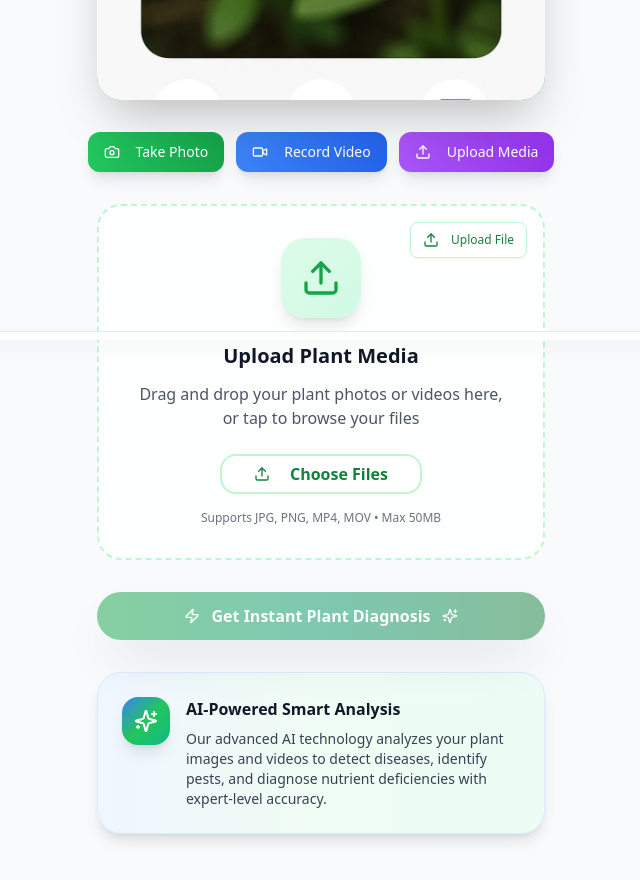
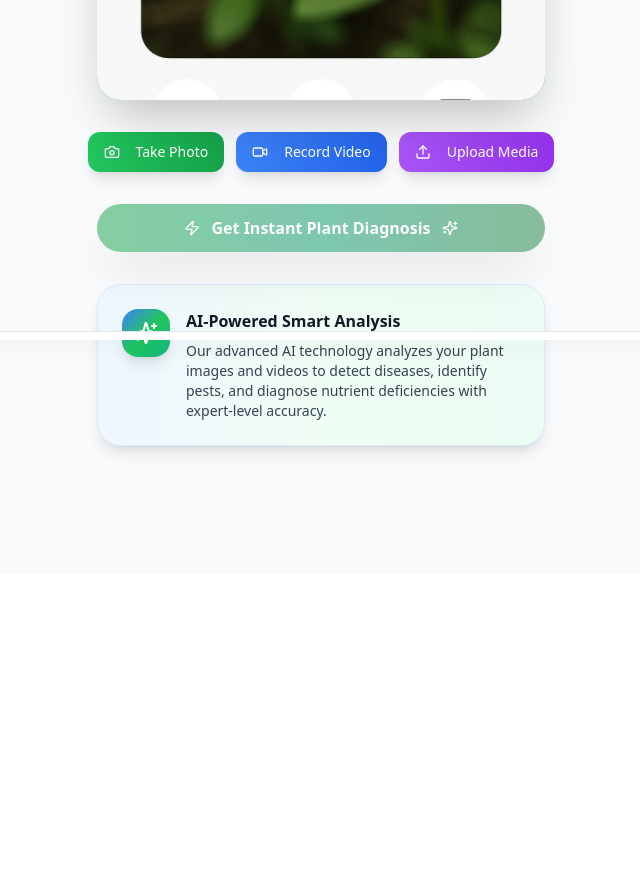
Before and after one commit to charantejayadavaerpula/plant-doctor-vedio, a React (Vite) app: page / in a window 1280 px wide. Shown: the part 460-1340 px from the top of the page, without its empty margins (319-959 px from the left). After the commit the page ends 1034 px from the top, so only its background shows below. Built offline with nearby package versions, Linux system fonts and the light colour scheme.

Commit message:
Visual edit in Lovable
Edited UI in Lovable

```diff
--- a/src/components/MediaUpload.tsx
+++ b/src/components/MediaUpload.tsx
@@ -1,25 +1,27 @@
-
 import { useState, useRef } from "react";
 import { Button } from "@/components/ui/button";
 import { Upload, Camera, Image, Video, CheckCircle, Sparkles, Zap } from "lucide-react";
 import { analyzeMedia } from "@/lib/geminiService";
 import { useToast } from "@/hooks/use-toast";
 import { CameraCapture } from "./CameraCapture";
-
 interface MediaUploadProps {
   onAnalysisComplete: (report: string) => void;
   isAnalyzing: boolean;
   setIsAnalyzing: (analyzing: boolean) => void;
 }
-
-export const MediaUpload = ({ onAnalysisComplete, isAnalyzing, setIsAnalyzing }: MediaUploadProps) => {
+export const MediaUpload = ({
+  onAnalysisComplete,
+  isAnalyzing,
+  setIsAnalyzing
+}: MediaUploadProps) => {
   const [selectedFile, setSelectedFile] = useState<File | null>(null);
   const [dragActive, setDragActive] = useState(false);
   const [showCamera, setShowCamera] = useState(false);
   const [cameraMode, setCameraMode] = useState<'photo' | 'video'>('photo');
   const fileInputRef = useRef<HTMLInputElement>(null);
-  const { toast } = useToast();
-
+  const {
+    toast
+  } = useToast();
   const handleDrag = (e: React.DragEvent) => {
     e.preventDefault();
     e.stopPropagation();
@@ -29,17 +31,12 @@ export const MediaUpload = ({ onAnalysisComplete, isAnalyzing, setIsAnalyzing }:
       setDragActive(false);
     }
   };
-
   const handleDrop = (e: React.DragEvent) => {
     e.preventDefault();
     e.stopPropagation();
     setDragActive(false);
-
     const files = Array.from(e.dataTransfer.files);
-    const mediaFile = files.find(file =>
-      file.type.startsWith('video/') || file.type.startsWith('image/')
-    );
-
+    const mediaFile = files.find(file => file.type.startsWith('video/') || file.type.startsWith('image/'));
     if (mediaFile) {
       setSelectedFile(mediaFile);
     } else {
@@ -50,7 +47,6 @@ export const MediaUpload = ({ onAnalysisComplete, isAnalyzing, setIsAnalyzing }:
       });
     }
   };
-
   const handleFileSelect = (e: React.ChangeEvent<HTMLInputElement>) => {
     const file = e.target.files?.[0];
     if (file && (file.type.startsWith('video/') || file.type.startsWith('image/'))) {
@@ -63,17 +59,15 @@ export const MediaUpload = ({ onAnalysisComplete, isAnalyzing, setIsAnalyzing }:
       });
     }
   };
-
   const handleAnalyze = async () => {
     if (!selectedFile) return;
-
     setIsAnalyzing(true);
     try {
       const report = await analyzeMedia(selectedFile);
       onAnalysisComplete(report);
       toast({
         title: "Analysis complete!",
-        description: "Your plant disease report is ready",
+        description: "Your plant disease report is ready"
       });
     } catch (error) {
       console.error('Analysis error:', error);
@@ -86,133 +80,45 @@ export const MediaUpload = ({ onAnalysisComplete, isAnalyzing, setIsAnalyzing }:
       setIsAnalyzing(false);
     }
   };
-
   const handleCameraCapture = (file: File) => {
     setSelectedFile(file);
     setShowCamera(false);
   };
-
   const openCamera = (mode: 'photo' | 'video') => {
     setCameraMode(mode);
     setShowCamera(true);
   };
-
   if (showCamera) {
-    return (
-      <CameraCapture
-        mode={cameraMode}
-        onCapture={handleCameraCapture}
-        onClose={() => setShowCamera(false)}
-      />
-    );
+    return <CameraCapture mode={cameraMode} onCapture={handleCameraCapture} onClose={() => setShowCamera(false)} />;
   }
-
-  return (
-    <div className="space-y-4 md:space-y-8 animate-fade-in">
+  return <div className="space-y-4 md:space-y-8 animate-fade-in">
       {/* Camera and Upload Options - Small buttons in horizontal line */}
       <div className="flex gap-3 justify-center">
-        <Button
-          onClick={() => openCamera('photo')}
-          disabled={isAnalyzing}
-          className="h-10 px-4 bg-gradient-to-r from-green-500 to-green-600 hover:from-green-600 hover:to-green-700 text-white rounded-xl flex items-center justify-center space-x-2 shadow-lg hover:shadow-xl transition-all duration-300 hover:scale-105 border-0"
-        >
+        <Button onClick={() => openCamera('photo')} disabled={isAnalyzing} className="h-10 px-4 bg-gradient-to-r from-green-500 to-green-600 hover:from-green-600 hover:to-green-700 text-white rounded-xl flex items-center justify-center space-x-2 shadow-lg hover:shadow-xl transition-all duration-300 hover:scale-105 border-0">
           <Camera className="h-4 w-4" />
           <span className="font-medium text-sm">Take Photo</span>
         </Button>
 
-        <Button
-          onClick={() => openCamera('video')}
-          disabled={isAnalyzing}
-          className="h-10 px-4 bg-gradient-to-r from-blue-500 to-blue-600 hover:from-blue-600 hover:to-blue-700 text-white rounded-xl flex items-center justify-center space-x-2 shadow-lg hover:shadow-xl transition-all duration-300 hover:scale-105 border-0"
-        >
+        <Button onClick={() => openCamera('video')} disabled={isAnalyzing} className="h-10 px-4 bg-gradient-to-r from-blue-500 to-blue-600 hover:from-blue-600 hover:to-blue-700 text-white rounded-xl flex items-center justify-center space-x-2 shadow-lg hover:shadow-xl transition-all duration-300 hover:scale-105 border-0">
           <Video className="h-4 w-4" />
           <span className="font-medium text-sm">Record Video</span>
         </Button>
 
-        <Button
-          onClick={() => fileInputRef.current?.click()}
-          disabled={isAnalyzing}
-          className="h-10 px-4 bg-gradient-to-r from-purple-500 to-purple-600 hover:from-purple-600 hover:to-purple-700 text-white rounded-xl flex items-center justify-center space-x-2 shadow-lg hover:shadow-xl transition-all duration-300 hover:scale-105 border-0"
-        >
+        <Button onClick={() => fileInputRef.current?.click()} disabled={isAnalyzing} className="h-10 px-4 bg-gradient-to-r from-purple-500 to-purple-600 hover:from-purple-600 hover:to-purple-700 text-white rounded-xl flex items-center justify-center space-x-2 shadow-lg hover:shadow-xl transition-all duration-300 hover:scale-105 border-0">
           <Upload className="h-4 w-4" />
           <span className="font-medium text-sm">Upload Media</span>
         </Button>
       </div>
 
       {/* Upload Area - Mobile: Compact, Desktop: Spacious */}
-      <div
-        className={`relative border-2 border-dashed rounded-2xl sm:rounded-3xl p-4 sm:p-8 text-center transition-all duration-500 hover:shadow-xl ${
-          dragActive
-            ? "border-green-400 bg-gradient-to-br from-green-50 to-emerald-50 scale-[1.02] shadow-lg"
-            : "border-green-200 bg-white/70 backdrop-blur-sm hover:border-green-300 hover:bg-gradient-to-br hover:from-green-50/50 hover:to-emerald-50/50"
-        }`}
-        onDragEnter={handleDrag}
-        onDragLeave={handleDrag}
-        onDragOver={handleDrag}
-        onDrop={handleDrop}
-      >
-        {/* Small Upload Button - Only on Desktop */}
-        <div className="absolute top-3 right-3 sm:top-4 sm:right-4 hidden sm:block">
-          <Button
-            size="sm"
-            variant="outline"
-            onClick={() => fileInputRef.current?.click()}
-            disabled={isAnalyzing}
-            className="bg-white/90 backdrop-blur-sm border-green-200 text-green-700 hover:bg-green-50 hover:border-green-300 px-2 sm:px-3 py-1 sm:py-1.5 rounded-lg text-xs font-medium shadow-sm"
-          >
-            <Upload className="h-3 w-3 mr-1" />
-            <span className="hidden sm:inline">Upload File</span>
-          </Button>
-        </div>
 
-        <div className="relative flex flex-col items-center">
-          {/* Upload Icon - Mobile: Smaller, Desktop: Larger */}
-          <div className="w-16 h-16 sm:w-20 sm:h-20 bg-gradient-to-br from-green-100 to-emerald-100 rounded-2xl sm:rounded-3xl flex items-center justify-center mb-4 sm:mb-6 shadow-lg hover:scale-110 transition-transform duration-300">
-            <Upload className="h-8 w-8 sm:h-10 sm:w-10 text-green-600" />
-          </div>
-
-          {/* Title - Mobile: Smaller, Desktop: Larger */}
-          <h3 className="text-lg sm:text-xl font-bold text-gray-900 mb-2 sm:mb-3">Upload Plant Media</h3>
-          <p className="text-gray-600 mb-4 sm:mb-6 text-sm sm:text-base leading-relaxed max-w-sm px-2 sm:px-0">
-            Drag and drop your plant photos or videos here, or tap to browse your files
-          </p>
-
-          {/* Browse Button - Mobile: Full width, Desktop: Inline */}
-          <Button
-            variant="outline"
-            onClick={() => fileInputRef.current?.click()}
-            disabled={isAnalyzing}
-            className="border-2 border-green-200 text-green-700 hover:bg-green-50 hover:border-green-300 px-6 sm:px-8 py-2 sm:py-3 rounded-xl sm:rounded-2xl font-medium sm:font-semibold text-sm sm:text-base hover:scale-105 transition-all duration-300 w-full sm:w-auto"
-          >
-            <Upload className="h-4 w-4 sm:h-5 sm:w-5 mr-2 sm:mr-3" />
-            Choose Files
-          </Button>
-
-          <p className="text-xs text-gray-500 mt-3 sm:mt-4">
-            Supports JPG, PNG, MP4, MOV • Max 50MB
-          </p>
-
-          <input
-            ref={fileInputRef}
-            type="file"
-            accept="video/*,image/*"
-            onChange={handleFileSelect}
-            className="hidden"
-          />
-        </div>
-      </div>
 
       {/* Selected File Display - Mobile: Compact, Desktop: Spacious */}
-      {selectedFile && (
-        <div className="bg-white/90 backdrop-blur-sm rounded-2xl sm:rounded-3xl p-4 sm:p-6 border border-green-100 shadow-lg animate-scale-in">
+      {selectedFile && <div className="bg-white/90 backdrop-blur-sm rounded-2xl sm:rounded-3xl p-4 sm:p-6 border border-green-100 shadow-lg animate-scale-in">
           <div className="flex items-center justify-between">
             <div className="flex items-center flex-1">
               <div className="w-12 h-12 sm:w-16 sm:h-16 bg-gradient-to-br from-green-500 to-emerald-600 rounded-xl sm:rounded-2xl flex items-center justify-center mr-3 sm:mr-4 shadow-lg">
-                {selectedFile.type.startsWith('video/') ? (
-                  <Video className="h-6 w-6 sm:h-8 sm:w-8 text-white" />
-                ) : (
-                  <Image className="h-6 w-6 sm:h-8 sm:w-8 text-white" />
-                )}
+                {selectedFile.type.startsWith('video/') ? <Video className="h-6 w-6 sm:h-8 sm:w-8 text-white" /> : <Image className="h-6 w-6 sm:h-8 sm:w-8 text-white" />}
               </div>
               <div className="flex-1 min-w-0">
                 <p className="font-medium sm:font-bold text-gray-900 text-sm sm:text-base truncate">{selectedFile.name}</p>
@@ -227,28 +133,19 @@ export const MediaUpload = ({ onAnalysisComplete, isAnalyzing, setIsAnalyzing }:
               </div>
             </div>
           </div>
-        </div>
-      )}
+        </div>}
 
       {/* Analysis Button - Mobile: Full width, Desktop: Centered */}
-      <Button
-        onClick={handleAnalyze}
-        disabled={!selectedFile || isAnalyzing}
-        className="w-full bg-gradient-to-r from-green-600 via-emerald-600 to-green-700 hover:from-green-700 hover:via-emerald-700 hover:to-green-800 text-white py-4 sm:py-6 rounded-2xl sm:rounded-3xl text-base sm:text-lg font-bold shadow-2xl disabled:opacity-50 disabled:cursor-not-allowed transition-all duration-300 hover:scale-[1.02] border-0"
-      >
-        {isAnalyzing ? (
-          <div className="flex items-center justify-center">
+      <Button onClick={handleAnalyze} disabled={!selectedFile || isAnalyzing} className="w-full bg-gradient-to-r from-green-600 via-emerald-600 to-green-700 hover:from-green-700 hover:via-emerald-700 hover:to-green-800 text-white py-4 sm:py-6 rounded-2xl sm:rounded-3xl text-base sm:text-lg font-bold shadow-2xl disabled:opacity-50 disabled:cursor-not-allowed transition-all duration-300 hover:scale-[1.02] border-0">
+        {isAnalyzing ? <div className="flex items-center justify-center">
             <div className="w-5 h-5 sm:w-6 sm:h-6 border-2 sm:border-3 border-white border-t-transparent rounded-full animate-spin mr-2 sm:mr-3"></div>
             <Sparkles className="h-4 w-4 sm:h-5 sm:w-5 mr-2 animate-pulse" />
             <span className="text-sm sm:text-base">Analyzing Your Plant...</span>
-          </div>
-        ) : (
-          <div className="flex items-center justify-center">
+          </div> : <div className="flex items-center justify-center">
             <Zap className="h-5 w-5 sm:h-6 sm:w-6 mr-2 sm:mr-3" />
             <span className="text-sm sm:text-base">Get Instant Plant Diagnosis</span>
             <Sparkles className="h-4 w-4 sm:h-5 sm:w-5 ml-2 sm:ml-3" />
-          </div>
-        )}
+          </div>}
       </Button>
 
       {/* Info Section - Mobile: Compact, Desktop: Spacious */}
@@ -265,6 +162,5 @@ export const MediaUpload = ({ onAnalysisComplete, isAnalyzing, setIsAnalyzing }:
           </div>
         </div>
       </div>
-    </div>
-  );
+    </div>;
 };
```
